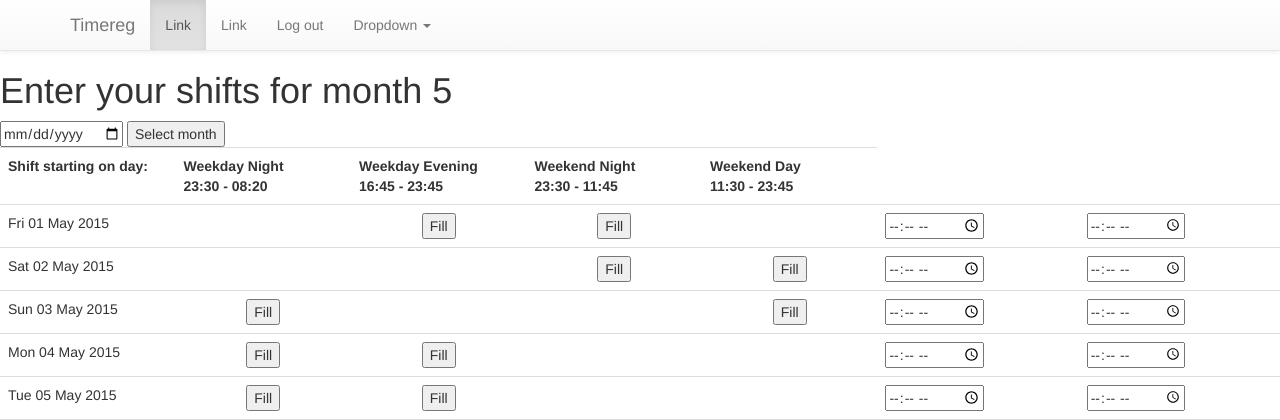
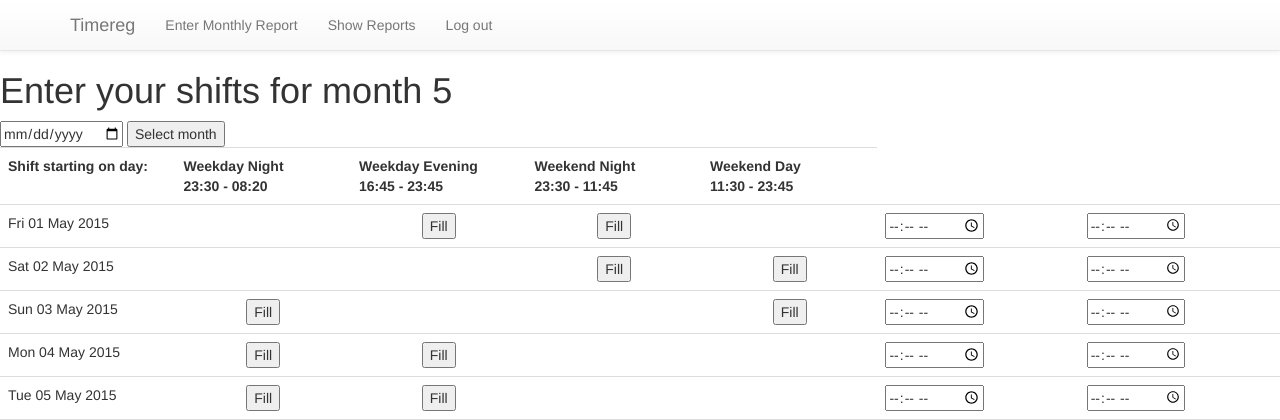
Before and after one commit to Unic0arn/timez, a Django app: page /timereg/entershifts/ in a window 1280 px wide. Shown: the top 420 px of the page. Run offline with Django 3.2, Linux system fonts and the light colour scheme; a user stored in the database is signed in; data comes from the database, SQL or seed files in the repository; some libraries are stand-ins or nearby versions.

Commit message:
Added links and list reports feature

```diff
--- a/timereg/templates/timereg/entershifts.html
+++ b/timereg/templates/timereg/entershifts.html
@@ -23,7 +23,6 @@ function autoFill(day, start_time, end_time) {
 
 
 <form action="{% url 'timereg:addreport' %}" method="post">
-    <input type="hidden" name="user" value="1">
     <input name="month" value="{{month}}" type="hidden">
     <input name="year" value="{{year}}" type="hidden">
     {% csrf_token %}
--- a/timereg/templates/timereg/navigation.html
+++ b/timereg/templates/timereg/navigation.html
@@ -11,26 +11,13 @@
         </div>
         <div class="collapse navbar-collapse" id="bs-example-navbar-collapse-1">
           <ul class="nav navbar-nav">
-            <li class="active"><a href="#">Link <span class="sr-only">(current)</span></a></li>
-            <li><a href="#">Link</a></li>
+            <li><a href="/timereg/entershifts/">Enter Monthly Report</a></li>
+            <li><a href="/timereg/listreports/">Show Reports</a></li>
             {% if user.is_authenticated %}
-
-<li><a href="/timereg/logout/">Log out</a></li>
-{% else %}
-<li><a href="/timereg/login/">Log in</a></li>
-{% endif %}
-            <li class="dropdown">
-              <a href="#" class="dropdown-toggle" data-toggle="dropdown" role="button" aria-expanded="false">Dropdown <span class="caret"></span></a>
-              <ul class="dropdown-menu" role="menu">
-                <li><a href="#">Action</a></li>
-                <li><a href="#">Another action</a></li>
-                <li><a href="#">Something else here</a></li>
-                <li class="divider"></li>
-                <li><a href="#">Separated link</a></li>
-                <li class="divider"></li>
-                <li><a href="#">One more separated link</a></li>
-              </ul>
-            </li>
+                <li><a href="/timereg/logout/">Log out</a></li>
+            {% else %}
+                <li><a href="/timereg/login/">Log in</a></li>
+            {% endif %}
           </ul>
         </div>
     </div>
--- a/timereg/urls.py
+++ b/timereg/urls.py
@@ -5,8 +5,9 @@ from . import views
 urlpatterns = [
     url(r'^$', views.index, name='index'),
     url(r'^entershifts/$', views.entershifts, name='entershifts'),
-    url(r'^(?P<userpk>[0-9]+)/showreport/(?P<year>[0-9]+)/(?P<month>[0-9]+)$', views.showreport, name='showreport'),
+    url(r'^showreport/(?P<year>[0-9]+)/(?P<month>[0-9]+)$', views.showreport, name='showreport'),
     url(r'^addreport/$', views.addreport, name='addreport'),
+    url(r'^listreports/$', views.list_reports, name='listreports'),
     url(r'^login/$', views.user_login, name='login'),
     url(r'^logout/$', views.user_logout, name='logout'),
 ]
--- a/timereg/views.py
+++ b/timereg/views.py
@@ -27,7 +27,7 @@ def addreport(request):
     year = request.POST['year']
     month = request.POST['month']
     monthdays = cal.itermonthdates(int(year), int(month))
-    userobj = User.objects.all().get(pk=request.POST['user'])
+    userobj = request.user
     month_field = datetime.strptime(year +":"+ month, "%Y:%m")
     new_report = MonthlyReport(month = month_field, user = userobj)
     new_report.save()
@@ -53,7 +53,7 @@ def addreport(request):
 
 
 
-    return HttpResponseRedirect(reverse('timereg:showreport', args=(userobj.pk, year, month)))
+    return HttpResponseRedirect(reverse('timereg:showreport', args=(year, month)))
 
 @login_required
 def entershifts(request):
@@ -85,8 +85,8 @@ def entershifts(request):
 
 
 @login_required
-def showreport(request, userpk, year, month):
-    userobj = User.objects.get(pk = userpk)
+def showreport(request, year, month):
+    userobj = request.user
     month_field = datetime.strptime(year +":"+ month, "%Y:%m")
     monthly_report = MonthlyReport.objects.get(month = month_field, user = userobj)
 
@@ -124,6 +124,15 @@ def showreport(request, userpk, year, month):
                                        'total_time':hours_minutes_seconds(total_time)})
     return HttpResponse(template.render(context))
 
+@login_required
+def list_reports(request):
+
+    userobj = request.user
+    reports = userobj.monthlyreport_set.all()
+    template = loader.get_template('timereg/listreports.html')
+    context = RequestContext(request, {'reports' : reports})
+    return HttpResponse(template.render(context))
+
 def user_login(request):
     if request.method == 'POST':
         username = request.POST.get('username')
```
